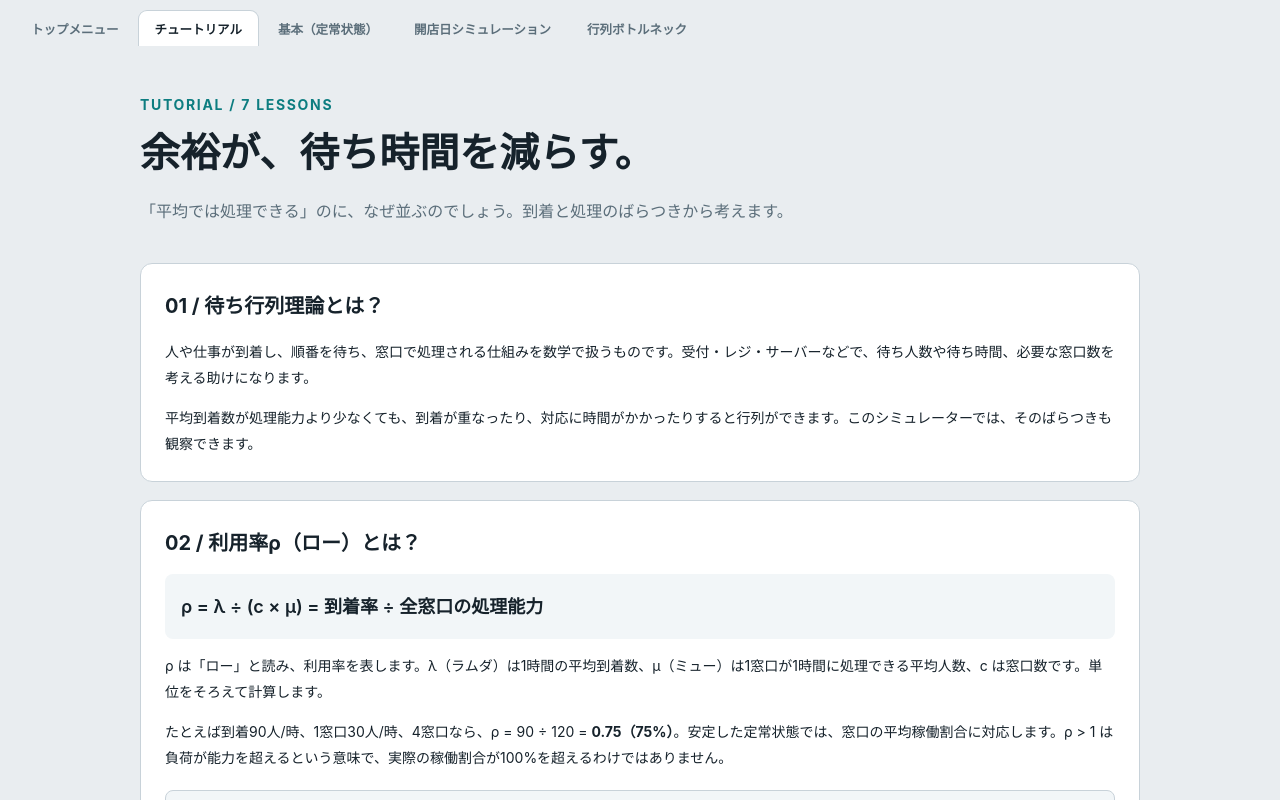
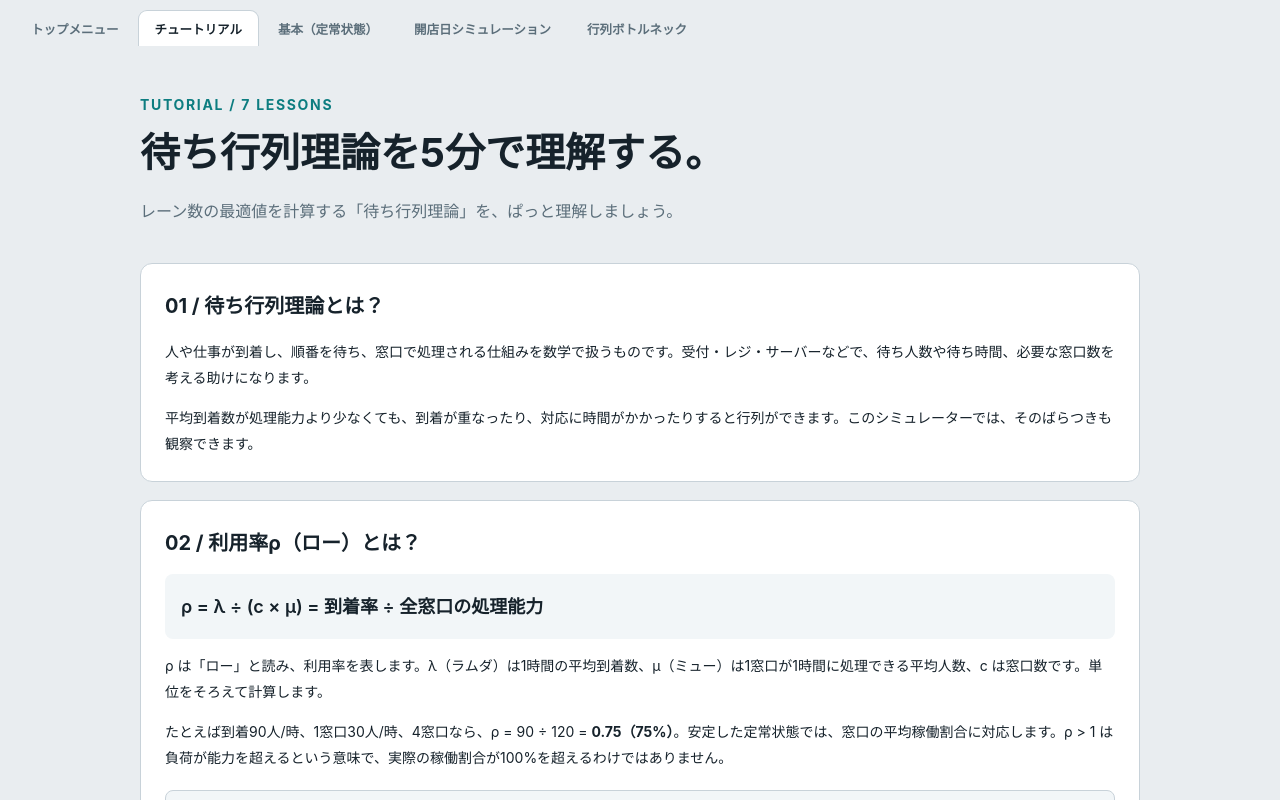
Before and after one commit to nappa/queuesim, a plain HTML site: page index.html in a window 1280 px wide. Both pictures are taken after a click on the tab "チュートリアル". Drawn offline with Linux system fonts and the light colour scheme.

Commit message:
Revise tutorial introduction

```diff
--- a/index.html
+++ b/index.html
@@ -965,7 +965,7 @@
       </main>
       <main class="learn-page" id="panel-tutorial" role="tabpanel" aria-labelledby="tab-tutorial" tabindex="0" hidden>
         <div class="learn-content">
-          <header class="learn-hero"><span class="learn-kicker">TUTORIAL / 7 LESSONS</span><h1>余裕が、待ち時間を減らす。</h1><p>「平均では処理できる」のに、なぜ並ぶのでしょう。到着と処理のばらつきから考えます。</p></header>
+          <header class="learn-hero"><span class="learn-kicker">TUTORIAL / 7 LESSONS</span><h1>待ち行列理論を5分で理解する。</h1><p>レーン数の最適値を計算する「待ち行列理論」を、ぱっと理解しましょう。</p></header>
           <section class="lesson"><h2>01 / 待ち行列理論とは？</h2><p>人や仕事が到着し、順番を待ち、窓口で処理される仕組みを数学で扱うものです。受付・レジ・サーバーなどで、待ち人数や待ち時間、必要な窓口数を考える助けになります。</p><p>平均到着数が処理能力より少なくても、到着が重なったり、対応に時間がかかったりすると行列ができます。このシミュレーターでは、そのばらつきも観察できます。</p></section>
           <section class="lesson"><h2>02 / 利用率ρ（ロー）とは？</h2><div class="learn-formula">ρ = λ ÷ (c × μ) = 到着率 ÷ 全窓口の処理能力</div><p>ρ は「ロー」と読み、利用率を表します。λ（ラムダ）は1時間の平均到着数、μ（ミュー）は1窓口が1時間に処理できる平均人数、c は窓口数です。単位をそろえて計算します。</p><p>たとえば到着90人/時、1窓口30人/時、4窓口なら、ρ = 90 ÷ 120 = <strong>0.75（75%）</strong>。安定した定常状態では、窓口の平均稼働割合に対応します。ρ &gt; 1 は負荷が能力を超えるという意味で、実際の稼働割合が100%を超えるわけではありません。</p>
             <div class="lesson-visual"><p><strong>λとμを動かしてみる（窓口数 c = 4 で固定）</strong></p><div class="learn-demo"><div>
```
